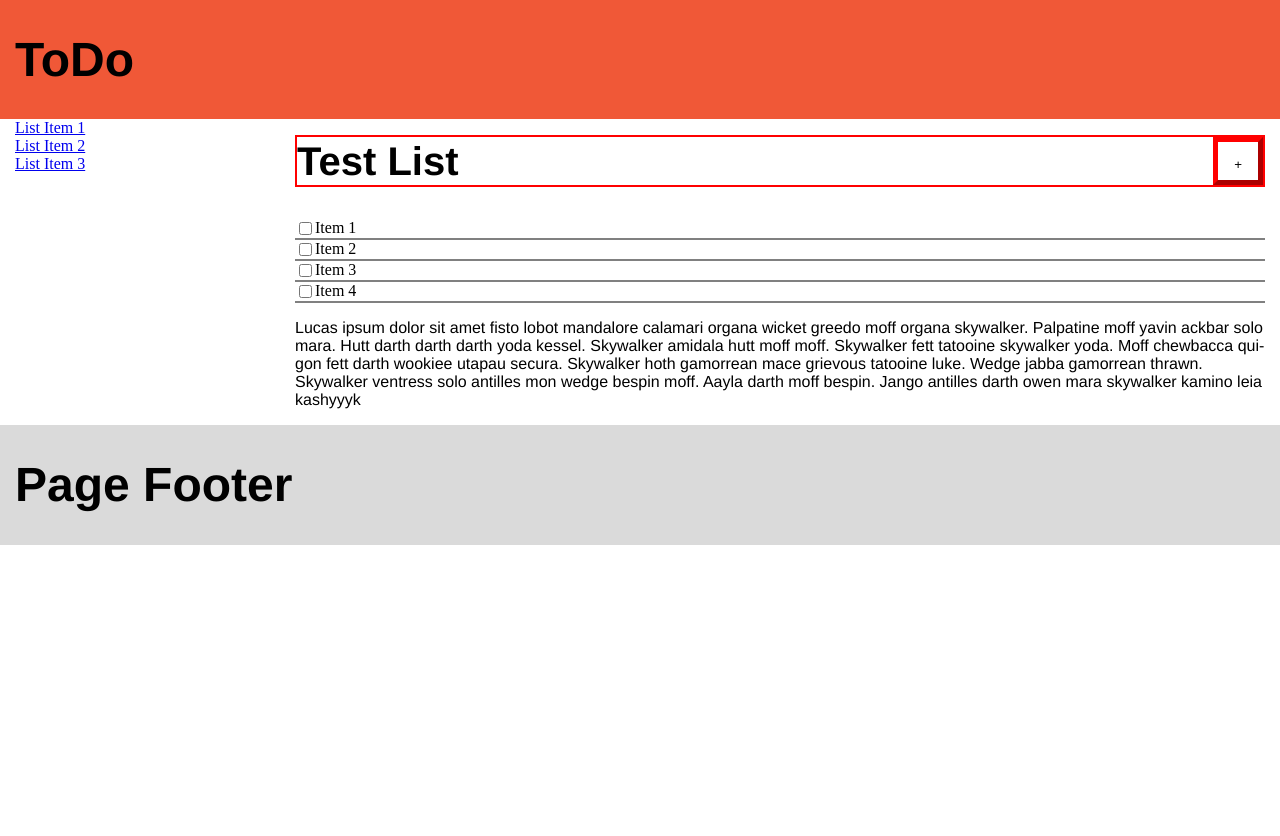
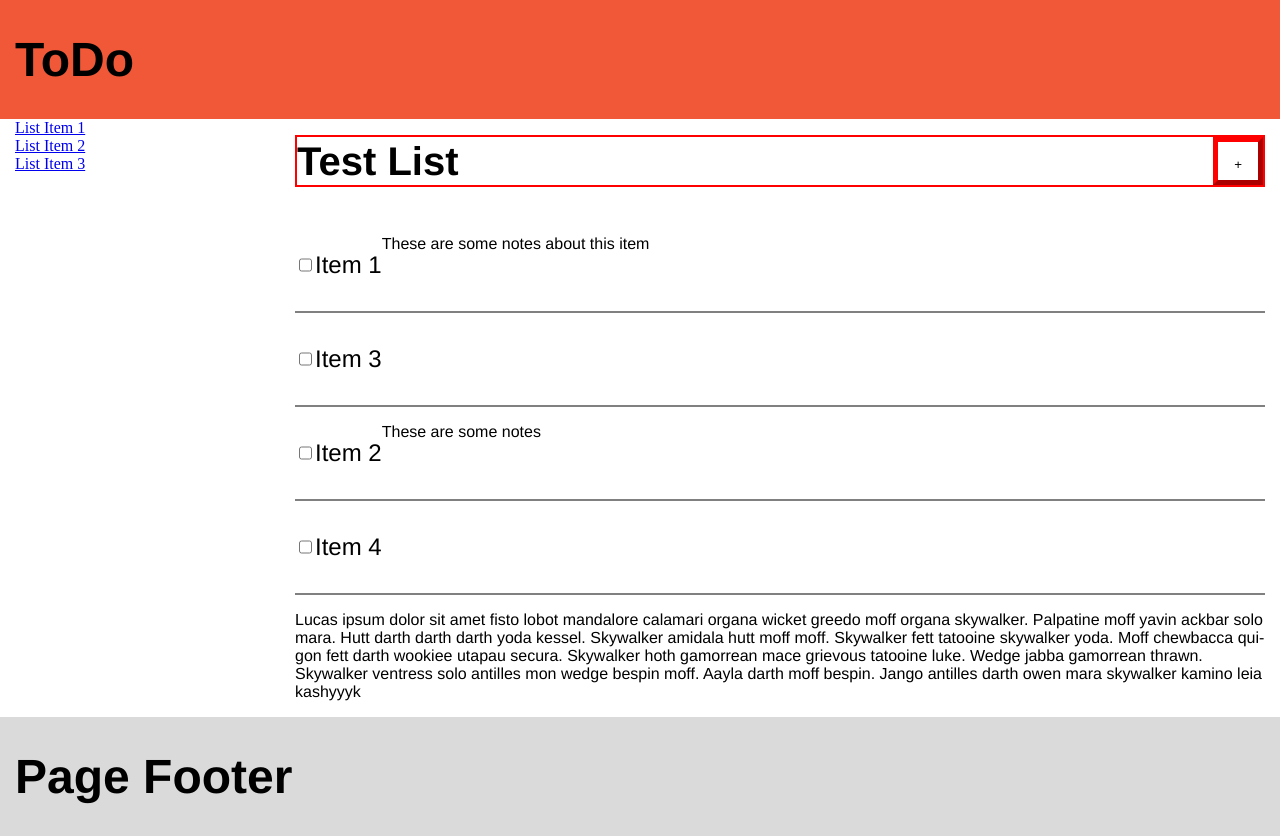
Before and after one commit to HarryAmmon/CI609-Coursework, a React (Create React App) app in the folder client/: page / in a window 1280 px wide. Before the commit the page ends 800 px from the top, so only its background shows below. Built offline with nearby package versions, Linux system fonts and the light colour scheme.

Commit message:
Creating ToDo Item components

```diff
--- a/client/src/App.jsx
+++ b/client/src/App.jsx
@@ -10,9 +10,9 @@ import "./App.css";
 
 function App() {
   const ToDoList = [
-    { title: "Item 1" },
-    { title: "Item 2" },
+    { title: "Item 1", note: "These are some notes about this item" },
     { title: "Item 3" },
+    { title: "Item 2", note: "These are some notes" },
     { title: "Item 4" },
   ];
   return (
@@ -23,7 +23,12 @@ function App() {
         <div>
           <ListTitle name={"Test List"} />
           {ToDoList.map((item, index) => (
-            <ToDoItem title={item.title} key={index} id={index} />
+            <ToDoItem
+              title={item.title}
+              key={index}
+              id={index}
+              note={item.note}
+            />
           ))}
           <P>
             Lucas ipsum dolor sit amet fisto lobot mandalore calamari organa
--- /dev/null
+++ b/client/src/components/ItemTitle/index.jsx
@@ -0,0 +1,6 @@
+import React from "react";
+import { H4 } from "../Typography";
+
+const ItemTitle = ({ title }) => <H4>{title}</H4>;
+
+export default ItemTitle;
--- /dev/null
+++ b/client/src/components/Note/index.jsx
@@ -0,0 +1,6 @@
+import React from "react";
+import { P } from "../Typography";
+
+const Note = ({ note }) => <P>{note}</P>;
+
+export default Note;
--- a/client/src/components/ToDoItem/index.jsx
+++ b/client/src/components/ToDoItem/index.jsx
@@ -1,12 +1,16 @@
 import React, { useState } from "react";
 import Styles from "./ToDoItem.module.scss";
 import Checkbox from "../Checkbox";
+import Note from "../Note";
+import ItemTitle from "../ItemTitle";
 
-const ToDoItem = ({ title, id }) => {
+const ToDoItem = ({ id, title, note }) => {
   const [completed, setCompleted] = useState(false);
   return (
     <div className={Styles.root}>
-      <Checkbox title={title} id={id} />
+      <Checkbox id={id} />
+      <ItemTitle title={title} />
+      <Note note={note} />
     </div>
   );
 };
```
